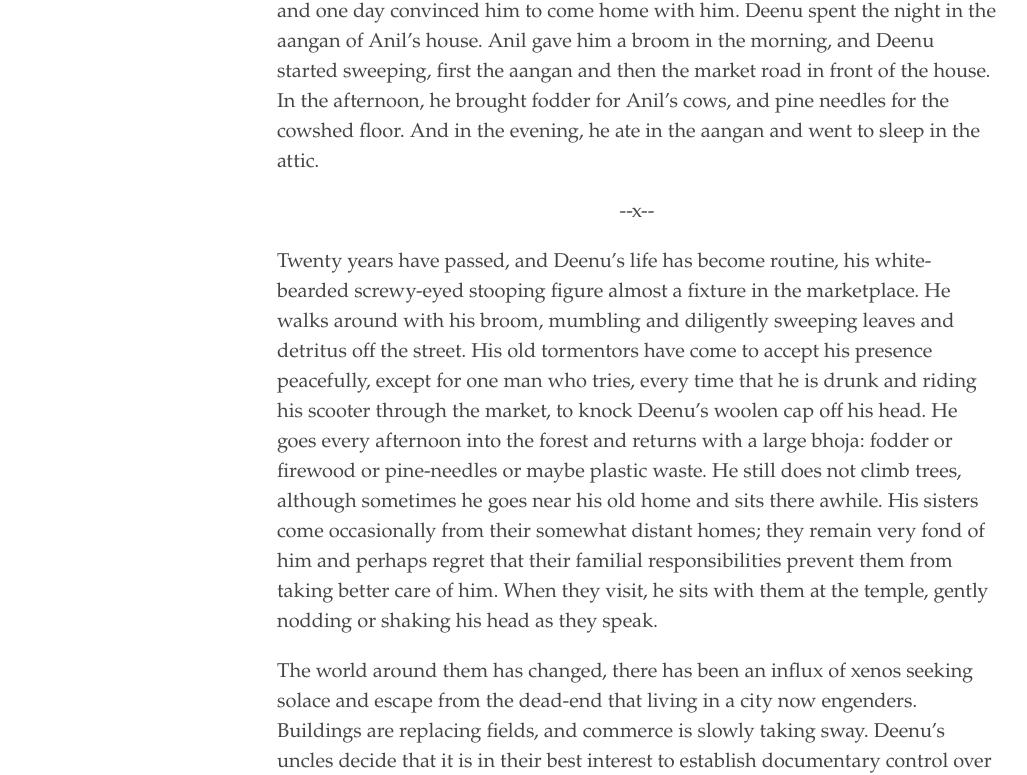
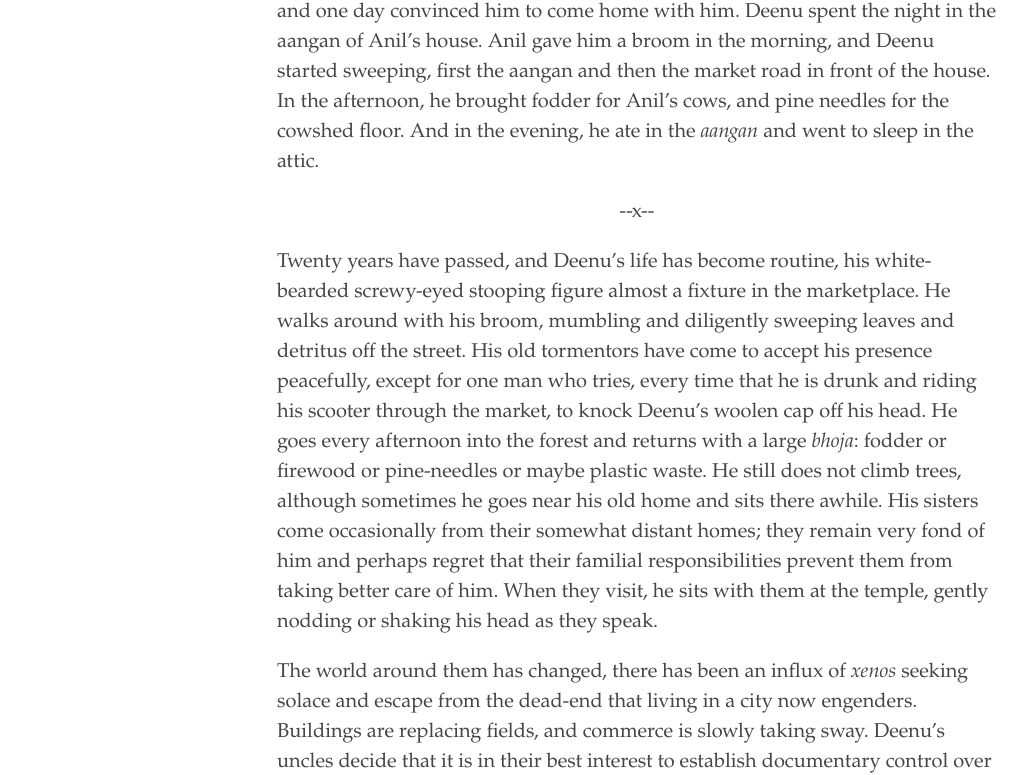
Before and after one commit to WordMistri/WordMistri.github.io, a Jekyll site: the page built from _stories/Punchline.md, in a window 1280 px wide and 1400 px high, scrolled down 1997 px. Shown: the part 528-1303 px from the top of the window, without its empty margins (3-1030 px from the left). Built offline with Jekyll 4.4.1, drawn with Linux system fonts in a browser that asks for light colours; some of the changed text lies outside the part shown.

Commit message:
Update Punchline.md

```diff
--- a/_stories/Punchline.md
+++ b/_stories/Punchline.md
@@ -10,9 +10,9 @@ source:
 Deen Dayal @ Deenu was born in July 1970 to Shobha Devi in the shade of a willow tree amidst rice fields as she was replanting rice saplings, two weeks premature. His father, Purshottam, had gone away at the beginning of the monsoon to Kinnaur to cut timber for a saw-mill, and only saw his child when he returned for the rice harvest.
 Like most premature babies (and many full term babies) of that era, Deenu wasn’t expected to survive long – his grandmother though believed he was a reincarnation of her husband (who had passed away the past winter) and took painstaking care of him, ensuring that he would long outlive her.
 
-They lived in a large three-room house well away from other houses in the village. The two-storied stone structure with its large aangan housed livestock below and the humans on top, and had a low-roofed attic for storage. Much of Shobha’s time and effort went into taking care of her older daughters, aged 2 and 3, as well as their animals: cows, bulls, goats, sheep, chickens and roosters. Purshottam didn’t have regular employment, but was a hard worker and a hard drinker; every night he’d be very cheerful after his first glass of home distilled liquor, with every subsequent glass decreasing his cheer and increasing his violence. Also living in the house were Deenu’s two uncles, their wives and six children.
+They lived in a large three-room house well away from other houses in the village. The two-storied stone structure with its large *aangan* housed livestock below and the humans on top, and had a low-roofed attic for storage. Much of Shobha’s time and effort went into taking care of her older daughters, aged 2 and 3, as well as their animals: cows, bulls, goats, sheep, chickens and roosters. Purshottam didn’t have regular employment, but was a hard worker and a hard drinker; every night he’d be very cheerful after his first glass of home distilled liquor, with every subsequent glass decreasing his cheer and increasing his violence. Also living in the house were Deenu’s two uncles, their wives and six children.
 
-The first noticeable sign that Deenu was different from other children was that he wouldn’t turn his head in response to sounds that others made. A difficulty in speech also became evident soon. This aroused displeasure in his father, who routinely abused the child verbally, and started lavishing more of his attention on Deenu’s younger brother, Raju, who was a year younger than Deenu was. By the time he was five, Deenu was capable of doing many household chores and would often go with his older cousins to graze their livestock. He was not very communicative, except with his grandmother whom he still spent a lot of time with, especially in the mornings and evenings as she did her chores, including sweeping out the house and its aangan, as well as the rooms where the cattle and goats/sheep were kept. By and large his early childhood was spent in the company of his immediate family and their animals.
+The first noticeable sign that Deenu was different from other children was that he wouldn’t turn his head in response to sounds that others made. A difficulty in speech also became evident soon. This aroused displeasure in his father, who routinely abused the child verbally, and started lavishing more of his attention on Deenu’s younger brother, Raju, who was a year younger than Deenu was. By the time he was five, Deenu was capable of doing many household chores and would often go with his older cousins to graze their livestock. He was not very communicative, except with his grandmother whom he still spent a lot of time with, especially in the mornings and evenings as she did her chores, including sweeping out the house and its *aangan*, as well as the rooms where the cattle and goats/sheep were kept. By and large his early childhood was spent in the company of his immediate family and their animals.
 
 Deenu started going to school at age 8, at the same time as his brother. He had a torrid time there – the schoolmasters were not tolerant of his inability to follow their instructions and beat him many times every day; his schoolmates continually made fun of his incommunicative and slow nature in increasingly cruel ways. Matters in school were not helped by the fact that Raju was a quick learner, and comparisons were often made between the both of them. Influenced perhaps by his father’s attitude, Raju often played a part in the ridicule inflicted on Deenu. It was when a schoolmaster suggested to Purshottam that the “defects” could be beaten out of Deenu that he started getting beaten at home as well. Because his grandmother strongly objected to this treatment, his father was sly about the physical abuse, hitting him hard on the back of the head when his grandmother wasn’t looking.
 
@@ -22,15 +22,15 @@ When Deenu was 18, Raju joined the Army as a jawan. When he came home for his va
 
 Purshottam didn’t come back from his saw-mill sojourn in 1991. His uncles turned Deenu and his mother out of their house and they started living in a nearby outhouse that was quite ramshackle. It was dampness during the monsoon followed by the cold of winter that probably brought on a lung disease that caused Shobha’s death. Raju was shocked when he returned for his next vacation, but aided by a large cash settlement from his uncles in exchange for his land rights, he moved away from the area and built a house in the city.
 
-Deenu was left alone and with no support system. He lived in the jungle, ate what little he could forage and would surely have died were it not for a group of women who found him sitting at the foot of a tree babbling incoherently. They tried talking to him – he kept covering his face and wouldn’t respond, but he followed them back towards the village. When they reached the temple, they asked the priest to take care of him – he refused. While Deenu lived near the temple for a few days, with some people bringing him food, his situation became more widely known. A retired schoolmaster, Anil, feeling regret for what had transpired in school many years ago, started visiting Deenu on his daily walks, and one day convinced him to come home with him. Deenu spent the night in the aangan of Anil’s house. Anil gave him a broom in the morning, and Deenu started sweeping, first the aangan and then the market road in front of the house. In the afternoon, he brought fodder for Anil’s cows, and pine needles for the cowshed floor. And in the evening, he ate in the aangan and went to sleep in the attic.
+Deenu was left alone and with no support system. He lived in the jungle, ate what little he could forage and would surely have died were it not for a group of women who found him sitting at the foot of a tree babbling incoherently. They tried talking to him – he kept covering his face and wouldn’t respond, but he followed them back towards the village. When they reached the temple, they asked the priest to take care of him – he refused. While Deenu lived near the temple for a few days, with some people bringing him food, his situation became more widely known. A retired schoolmaster, Anil, feeling regret for what had transpired in school many years ago, started visiting Deenu on his daily walks, and one day convinced him to come home with him. Deenu spent the night in the aangan of Anil’s house. Anil gave him a broom in the morning, and Deenu started sweeping, first the aangan and then the market road in front of the house. In the afternoon, he brought fodder for Anil’s cows, and pine needles for the cowshed floor. And in the evening, he ate in the *aangan* and went to sleep in the attic.
 
 <p align="center">
  --x--
 </p>
 
-Twenty years have passed, and Deenu’s life has become routine, his white-bearded screwy-eyed stooping figure almost a fixture in the marketplace. He walks around with his broom, mumbling and diligently sweeping leaves and detritus off the street. His old tormentors have come to accept his presence peacefully, except for one man who tries, every time that he is drunk and riding his scooter through the market, to knock Deenu’s woolen cap off his head. He goes every afternoon into the forest and returns with a large bhoja: fodder or firewood or pine-needles or maybe plastic waste. He still does not climb trees, although sometimes he goes near his old home and sits there awhile. His sisters come occasionally from their somewhat distant homes; they remain very fond of him and perhaps regret that their familial responsibilities prevent them from taking better care of him. When they visit, he sits with them at the temple, gently nodding or shaking his head as they speak.
+Twenty years have passed, and Deenu’s life has become routine, his white-bearded screwy-eyed stooping figure almost a fixture in the marketplace. He walks around with his broom, mumbling and diligently sweeping leaves and detritus off the street. His old tormentors have come to accept his presence peacefully, except for one man who tries, every time that he is drunk and riding his scooter through the market, to knock Deenu’s woolen cap off his head. He goes every afternoon into the forest and returns with a large *bhoja*: fodder or firewood or pine-needles or maybe plastic waste. He still does not climb trees, although sometimes he goes near his old home and sits there awhile. His sisters come occasionally from their somewhat distant homes; they remain very fond of him and perhaps regret that their familial responsibilities prevent them from taking better care of him. When they visit, he sits with them at the temple, gently nodding or shaking his head as they speak.
 
-The world around them has changed, there has been an influx of xenos seeking solace and escape from the dead-end that living in a city now engenders. Buildings are replacing fields, and commerce is slowly taking sway. Deenu’s uncles decide that it is in their best interest to establish documentary control over the family lands, and approach the Tehsildar to entrust Deenu’s share to them owing to his mental incapacity. The Tehsildar, suitably lubricated, seems amenable to giving effect to this arrangement, provided they can have it attested in his court.
+The world around them has changed, there has been an influx of *xenos* seeking solace and escape from the dead-end that living in a city now engenders. Buildings are replacing fields, and commerce is slowly taking sway. Deenu’s uncles decide that it is in their best interest to establish documentary control over the family lands, and approach the Tehsildar to entrust Deenu’s share to them owing to his mental incapacity. The Tehsildar, suitably lubricated, seems amenable to giving effect to this arrangement, provided they can have it attested in his court.
 
 Early one morning Deenu’s uncles inject him with a tranquilizer and force him into a car that takes them to the court in Baijnath. However, despite the mildness of the dose, Deenu remains unconscious for a long time, and on regaining consciousness is completely unresponsive, breathing slowly and staring vacantly. While the uncles are negotiating the modalities of the attestation, the Tehsildar is called away on urgent business and asks them to return on the morrow.
 
```
